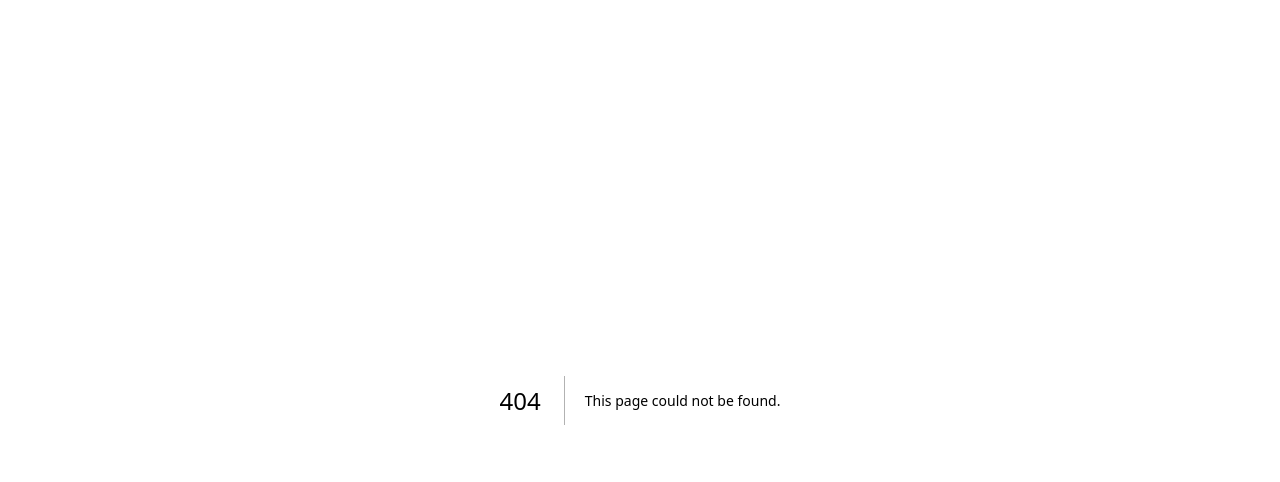
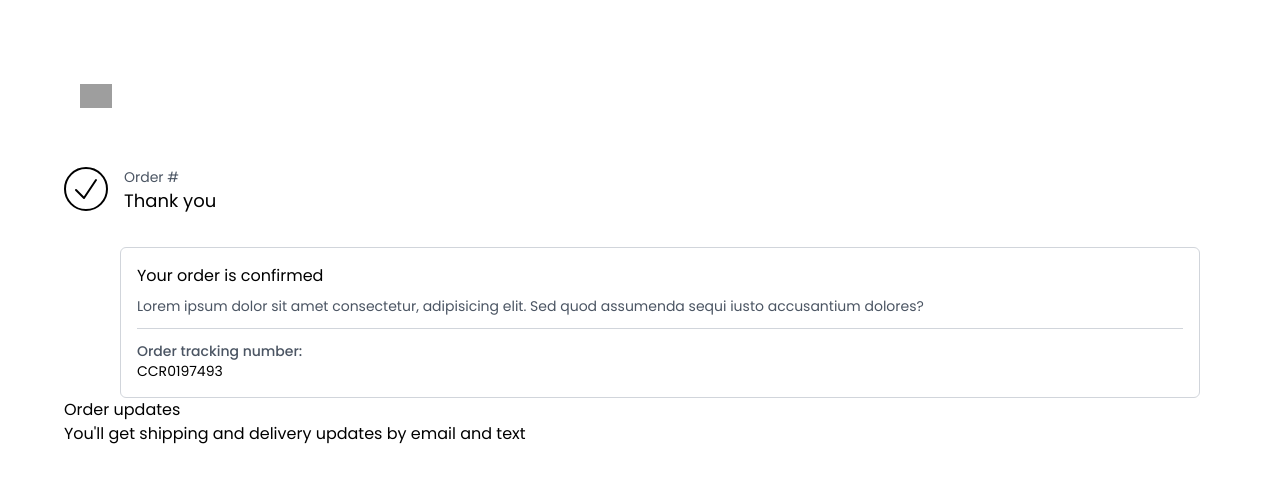
Before and after one commit to ccurves/gadgets-marketplace, a Next.js app: page /sucess in a window 1280 px wide. Before the commit this address had no page. Shown: the top 482 px of the page. Built offline with nearby package versions, Linux system fonts and the light colour scheme; grey boxes are pictures that could not be loaded.

Commit message:
Worked on checkout page

```diff
--- /dev/null
+++ b/pages/sucess.tsx
@@ -0,0 +1,82 @@
+import { CheckIcon } from "@heroicons/react/24/outline";
+import Head from "next/head";
+import Image from "next/image";
+import Link from "next/link";
+import { useRouter } from "next/router";
+import React from "react";
+
+const sucess = () => {
+  const router = useRouter();
+  const { session_id } = router.query;
+  return (
+    <div>
+      <Head>
+        <title>Thak you! - Gadgets Marketplace</title>
+        <link rel="icon" href="/favicon.ico" />
+      </Head>
+      <header className="mx-auto max-w-xl">
+        <Link href="/">
+          <div className="relative ml-4 h-16 w-8 cursor-pointer transition lg:hidden">
+            <Image
+              src="https://rb.gy/vsvv2o"
+              layout="fill"
+              objectFit="contain"
+              alt="logo"
+            />
+          </div>
+        </Link>
+      </header>
+
+      <main>
+        <section className="order-2 mx-auto max-w-xl pb-12 lg:mx-0 lg:max-w-none lg:pr-16 lg:pt-16 xl:pl-16 2xl:pl-44">
+          <Link href="/">
+            <div className="relative ml-4 hidden h-16 w-8 cursor-pointer transition lg:inline-flex">
+              <Image
+                src="https://rb.gy/vsvv2o"
+                layout="fill"
+                objectFit="contain"
+                alt="logo"
+              />
+            </div>
+          </Link>
+
+          <div className="my-8 ml-4 flex space-x-4 lg:ml-14 xl:ml-0">
+            <div className="flex h-11 w-11 items-center justify-center rounded-full border-2 border-black">
+              <CheckIcon className="h-8 w-8" />
+            </div>
+            <div>
+              <p className="text-sm text-gray-600">
+                Order #{session_id?.slice(-5)}{" "}
+              </p>
+              <h4 className="text-lg">
+                Thank you
+                {/* {session ? session_id.user?.name?.split("")[0]: "Guest"} */}
+              </h4>
+            </div>
+          </div>
+          <div className="mx-4 divide-y divide-gray-300 rounded-md border border-gray-300 p-4 lg:ml-14">
+            <div className="space-y-2 pb-3">
+              <p>Your order is confirmed</p>
+              <p className="text-sm text-gray-600">
+                Lorem ipsum dolor sit amet consectetur, adipisicing elit. Sed
+                quod assumenda sequi iusto accusantium dolores?
+              </p>
+            </div>
+            <div className="pt-3 text-sm">
+              <p className="font-medium text-gray-600">
+                Order tracking number:
+              </p>
+              <p>CCR0197493</p>
+            </div>
+          </div>
+          <div>
+            <p>Order updates</p>
+            <p>You'll get shipping and delivery updates by email and text</p>
+          </div>
+        </section>
+      </main>
+    </div>
+  );
+};
+
+export default sucess;
```
